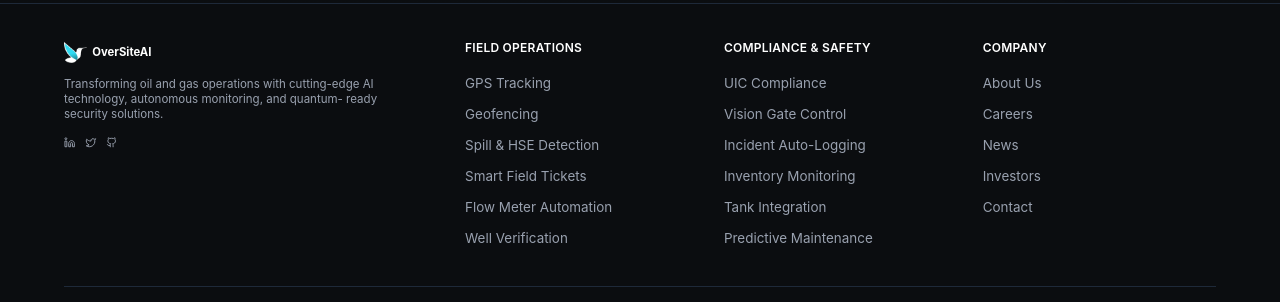
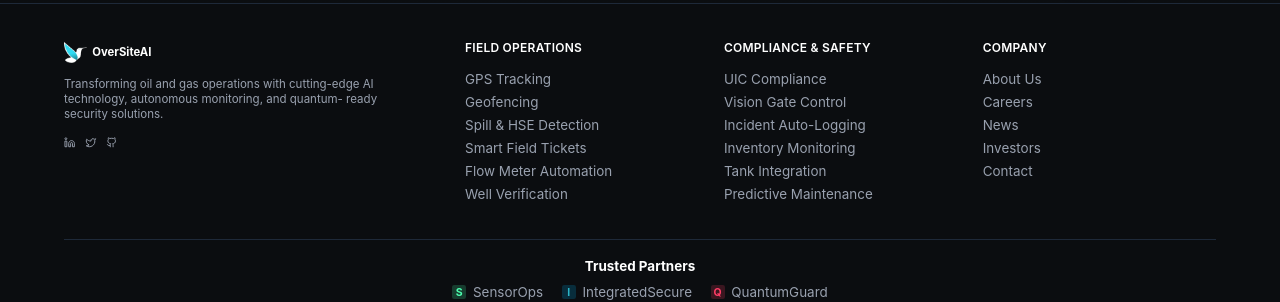
Before and after one commit to oversiteai/oversiteai.io-web, a React (Vite) app: page / in a window 1280 px wide. Shown: the part 4083-4385 px from the top of the page. Built offline with nearby package versions, Linux system fonts and the light colour scheme.

Commit message:
Save current footer CSS state before restructuring
- Current implementation uses ul/li structure with gap spacing
- Line-height fix applied to li elements
- Preparing for footer link structure improvements

```diff
--- a/src/App.css
+++ b/src/App.css
@@ -1931,6 +1931,10 @@
   gap: 0.547vw; /* 10.5px */
 }
 
+.footer-links li {
+  line-height: 1;
+}
+
 .footer-links a {
   color: #99A1AF;
   font-family: Inter, -apple-system, Roboto, Helvetica, sans-serif;
```
